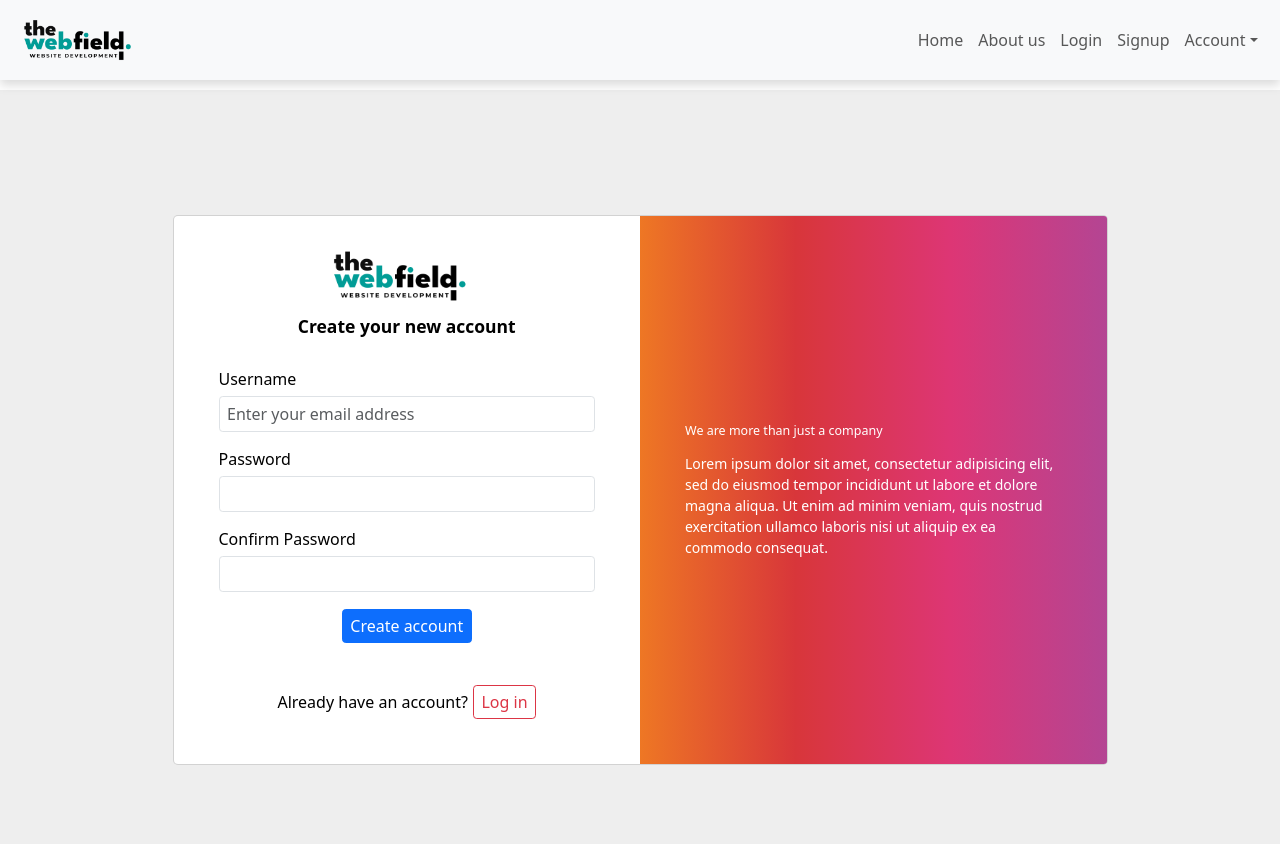
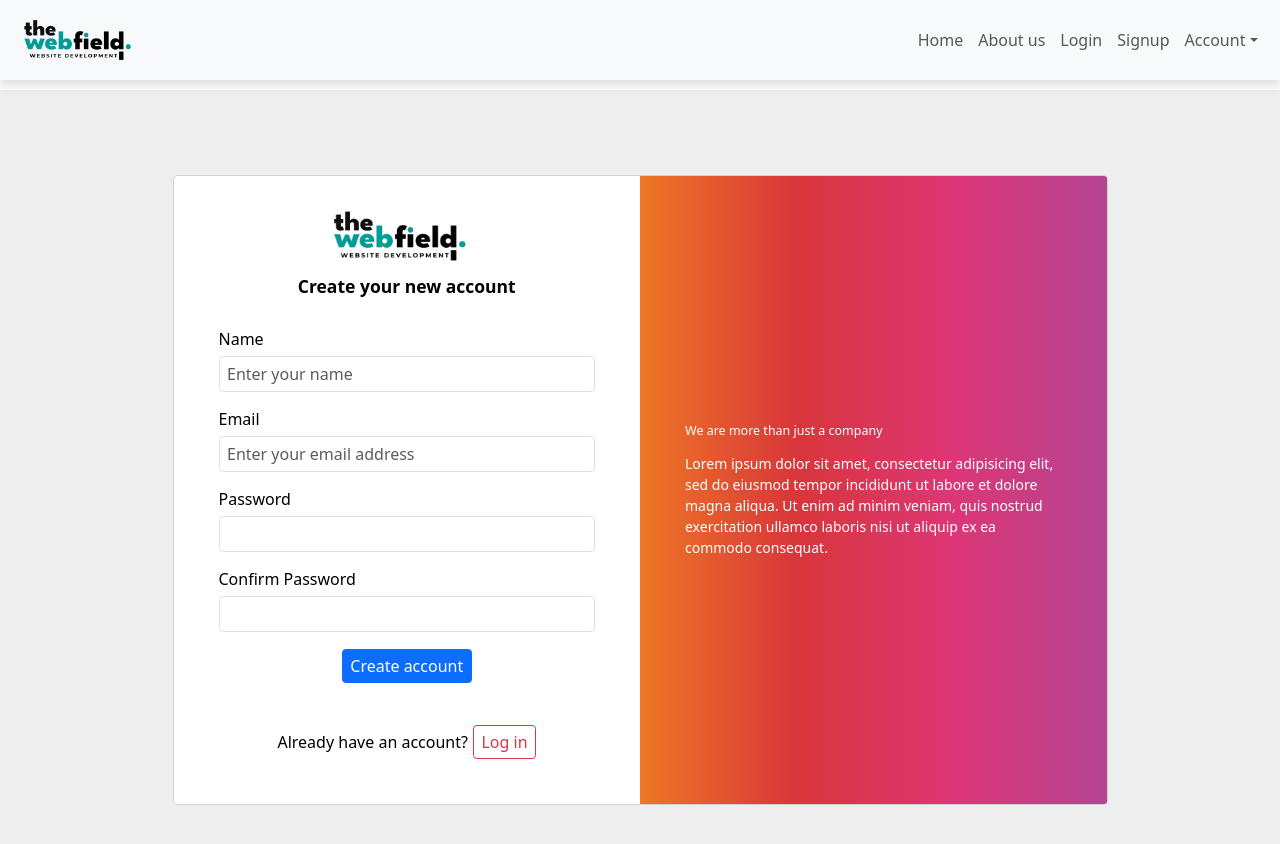
Before and after one commit to mihai133/webfield-react-vite-fe, a React (Vite) app: page /signup in a window 1280 px wide. Shown: the top 844 px of the page. Built offline with nearby package versions, Linux system fonts and the light colour scheme.

Commit message:
Signup success

```diff
--- a/src/pages/auth/Signup.jsx
+++ b/src/pages/auth/Signup.jsx
@@ -1,7 +1,30 @@
+import useFetch from '../../api/fetch';
 import LogoBlack from '../../assets/TheWebFieldn_new_logo_black.png'
 import { Link } from 'react-router-dom'
 
 export default function Signup() {
+  const {data, error, loading, fetchData} = useFetch();
+
+  const handleSubmit = async (e) => {
+    e.preventDefault();
+
+    const name = e.target["formEmail"].value
+    const email = e.target["formEmail"].value
+    const password = e.target["formPassword"].value
+    const confirmPassword = e.target["formConfirmPassword"].value
+    console.log(name,email, password, confirmPassword)
+    await fetchData("/signup", "POST", {
+        user:{
+          name: name,
+          email: email,
+          password: password,
+        }
+      }
+    )
+  }
+
+  console.log(data)
+
   return (
     <>
     <section className="h-100 gradient-form" style={{backgroundColor: "#eee"}}>
@@ -19,26 +42,32 @@ export default function Signup() {
                   <h3 className='fs-3 fw-bold mb-5'>Create your new account</h3>
                 </div>
 
-                <form>
+                <form onSubmit={e => handleSubmit(e)}>
 
                   <div data-mdb-input-init className="form-outline mb-4">
-                    <label className="form-label" htmlFor="formEmail">Username</label>
+                    <label className="form-label" htmlFor="formName">Name</label>
+                    <input type="text" id="formName" className="form-control"
+                      placeholder="Enter your name" />
+                  </div>
+
+                  <div data-mdb-input-init className="form-outline mb-4">
+                    <label className="form-label" htmlFor="formEmail">Email</label>
                     <input type="email" id="formEmail" className="form-control"
-                      placeholder="Enter your email address" />
+                      placeholder="Enter your email address" required />
                   </div>
 
                   <div data-mdb-input-init className="form-outline mb-4">
                     <label className="form-label" htmlFor="formPassword">Password</label>
-                    <input type="password" id="formPassword" className="form-control" />
+                    <input type="password" id="formPassword" className="form-control" required/>
                   </div>
 
                   <div data-mdb-input-init className="form-outline mb-4">
                     <label className="form-label" htmlFor="formConfirmPassword">Confirm Password</label>
-                    <input type="password" id="formConfirmPassword" className="form-control" />
+                    <input type="password" id="formConfirmPassword" className="form-control" required/>
                   </div>
 
                   <div className="text-center pt-1 mb-5 pb-1">
-                    <button data-mdb-button-init data-mdb-ripple-init className="btn btn-primary btn-block fa-lg  mb-3" type="button">Create account</button>
+                    <button data-mdb-button-init data-mdb-ripple-init className="btn btn-primary btn-block fa-lg  mb-3" type="submit">Create account</button>
                   </div>
 
                   <div className="d-flex align-items-center justify-content-center pb-4">
```
